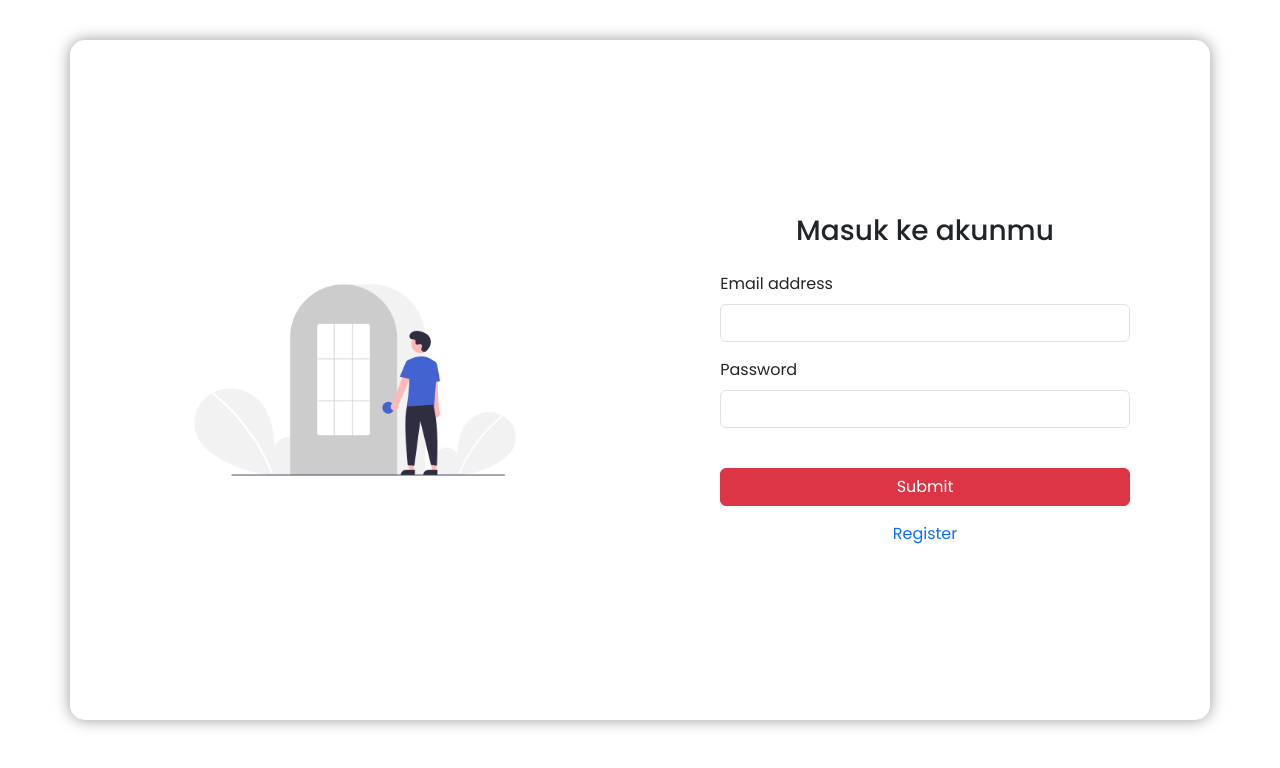
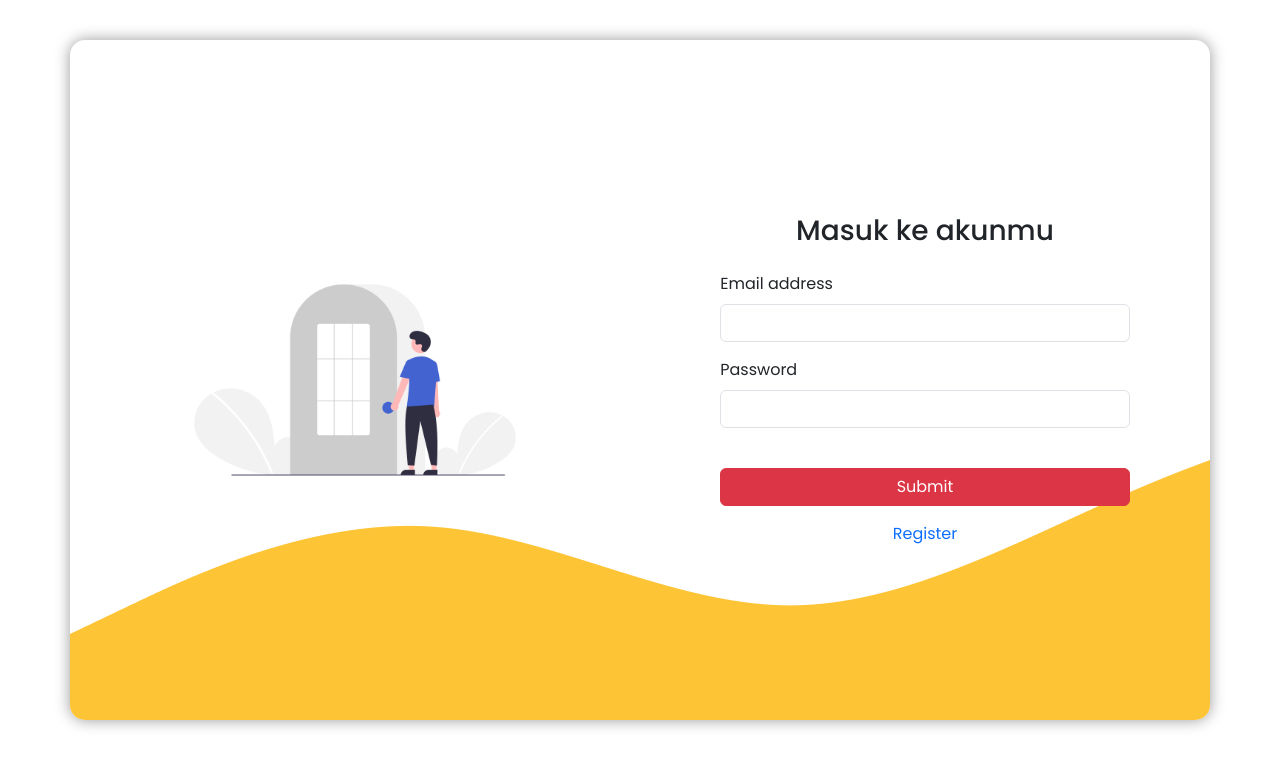
Before and after one commit to ZanGunawan/login-traditional-bootstrap5, a plain HTML site: page index.html in a window 1280 px wide. Drawn offline with Linux system fonts and the light colour scheme.

Commit message:
login baru

```diff
--- a/index.html
+++ b/index.html
@@ -32,7 +32,7 @@
                         </div> -->
                         <button type="button" class="btn btn-danger w-100 mt-4" data-bs-toggle="modal" data-bs-target="#exampleModal">Submit</button>
                         <div class="text-center mt-3">
-                            <a href="register/index.html" class="text-decoration-none">Register</a>
+                            <a href="register.html" class="text-decoration-none">Register</a>
                         </div>
                     </form>
                 </div>
--- a/register/style.css
+++ b/register.css
@@ -16,6 +16,9 @@ body {
     border-radius: 15px;
     box-shadow: 0 0 15px rgba(0, 0, 0, 0.4);
     height: 680px;
+    background-image: url(/img/Vector.png);
+    background-repeat: no-repeat;
+    background-position-y: bottom;
 }
 
 .input-group {
--- a/style.css
+++ b/style.css
@@ -16,6 +16,9 @@ body {
     border-radius: 15px;
     box-shadow: 0 0 15px rgba(0, 0, 0, 0.4);
     height: 680px;
+    background-image: url(img/Vector.png);
+    background-repeat: no-repeat;
+    background-position-y: bottom;
 }
 
 .input-group {
```
Also changed, not shown: register.html (renamed from register/index.html, +1 -1 lines), img/Vector.png (added).
